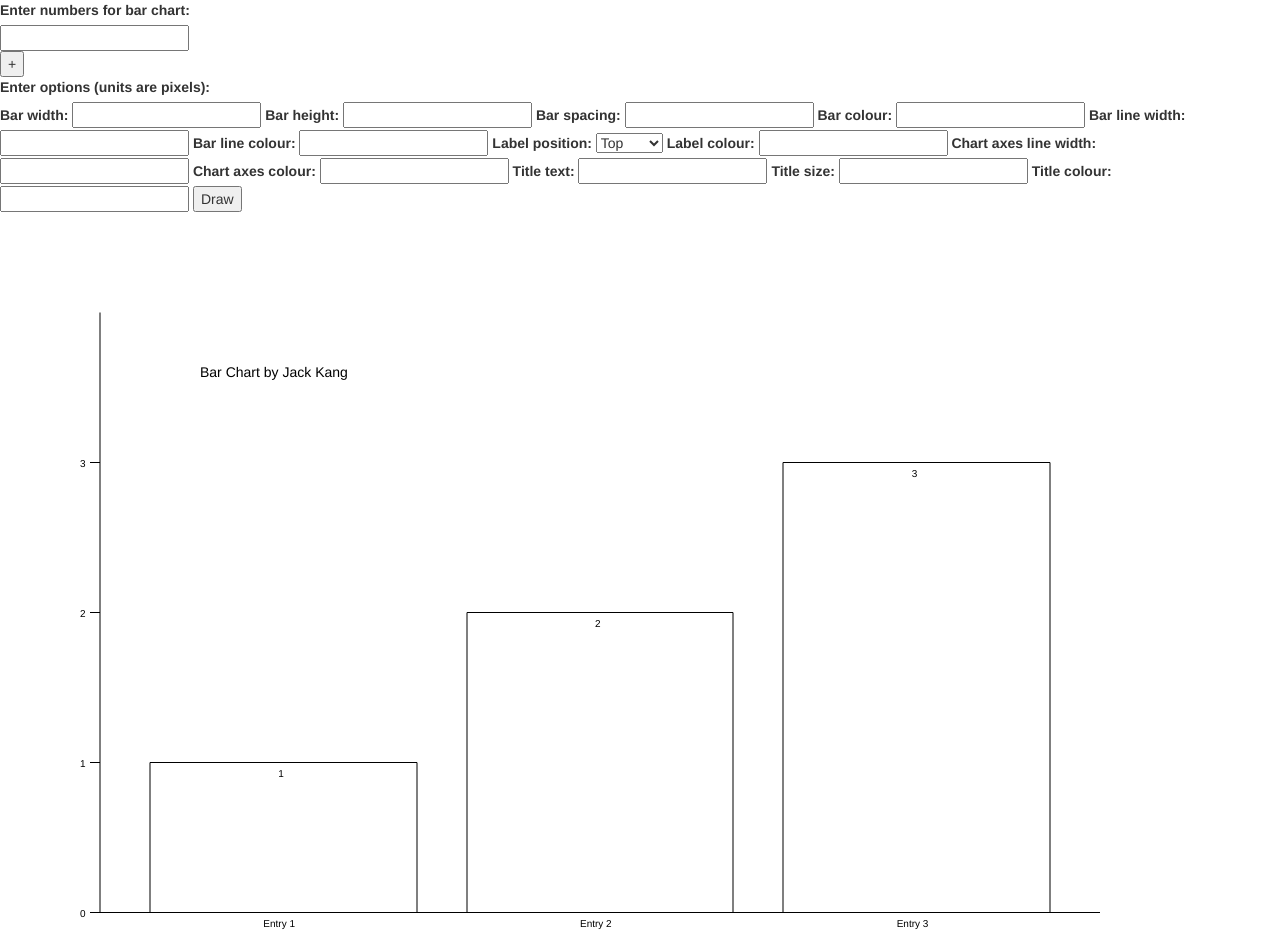
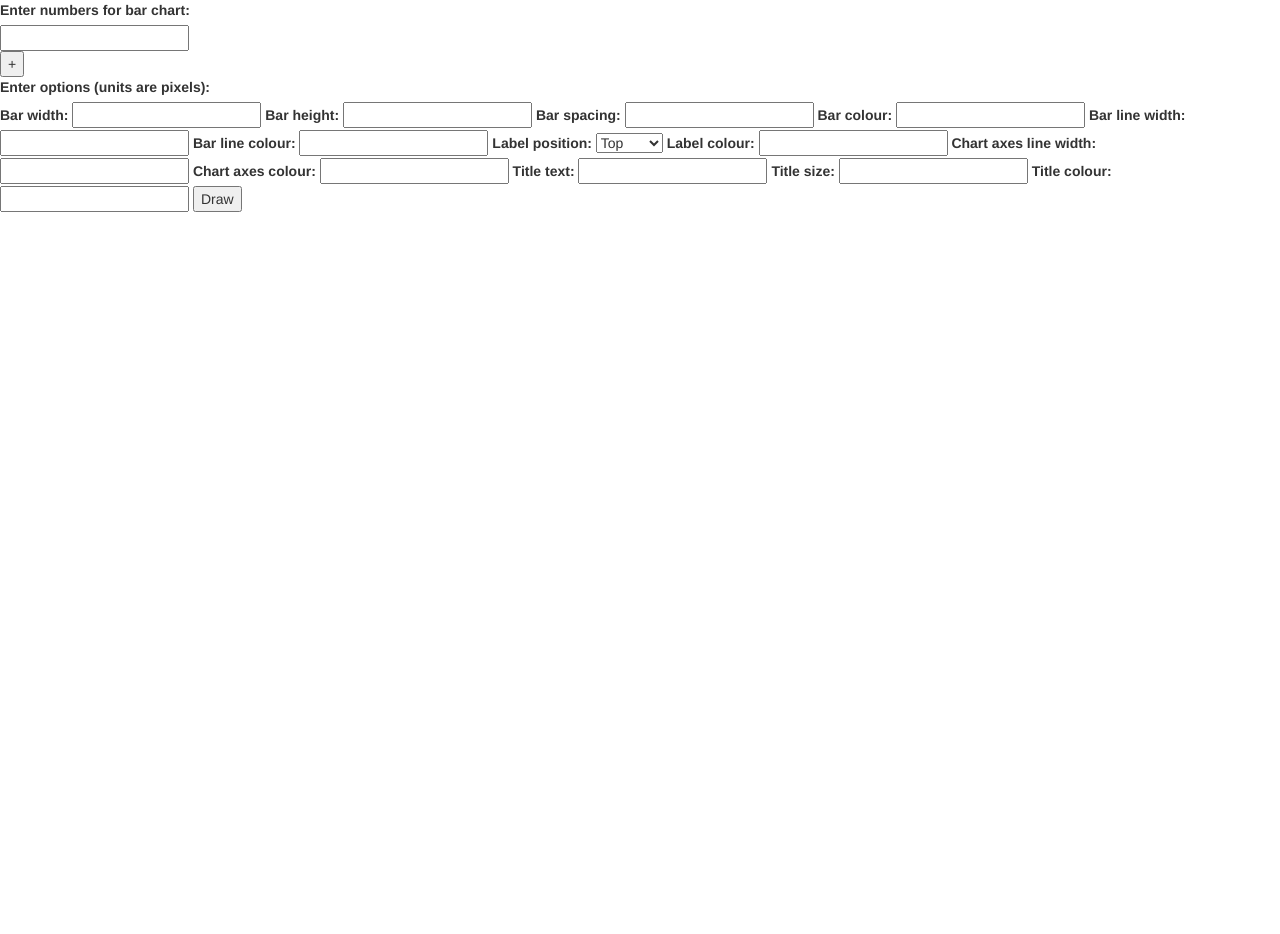
Before and after one commit to wayandandae/lhl-bar-chart-project-canvas, a website: page src/index.html in a window 1280 px wide. Drawn offline with nearby package versions, Linux system fonts and the light colour scheme.

Commit message:
Demo screenshots uploaded

```diff
--- a/src/index.html
+++ b/src/index.html
@@ -13,11 +13,6 @@
     <link rel="stylesheet" href="main.css" />
     <style type="text/css"></style>
     <script src="https://ajax.googleapis.com/ajax/libs/jquery/3.6.1/jquery.min.js"></script>
-    <script>
-      $(document).ready(function () {
-        drawBarChart([[1, 2, 3]], {}, $("#chart"));
-      });
-    </script>
   </head>
   <body>
     <div class="chartinput">
--- a/src/jQueryHelper.js
+++ b/src/jQueryHelper.js
@@ -111,4 +111,4 @@
     class: "label",
     fontSize: "10",
   };
-})(jQuery);
+}(jQuery));
```
Also changed, not shown: src/demo1.png (added), src/demo2.png (added), src/demo3.png (added).
